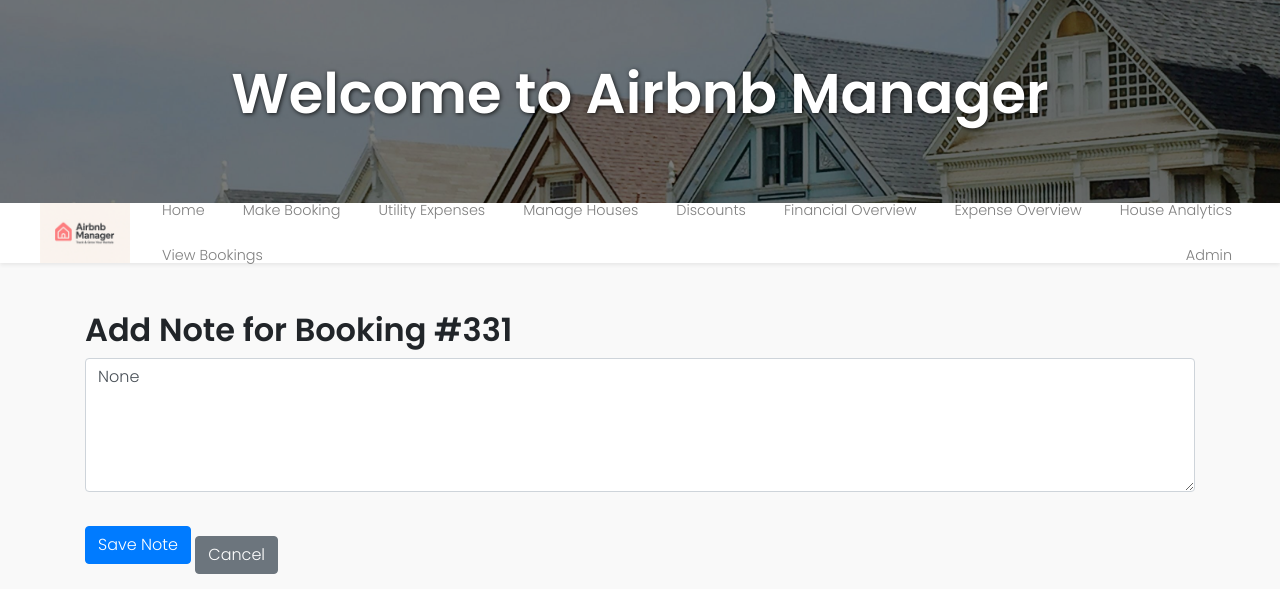
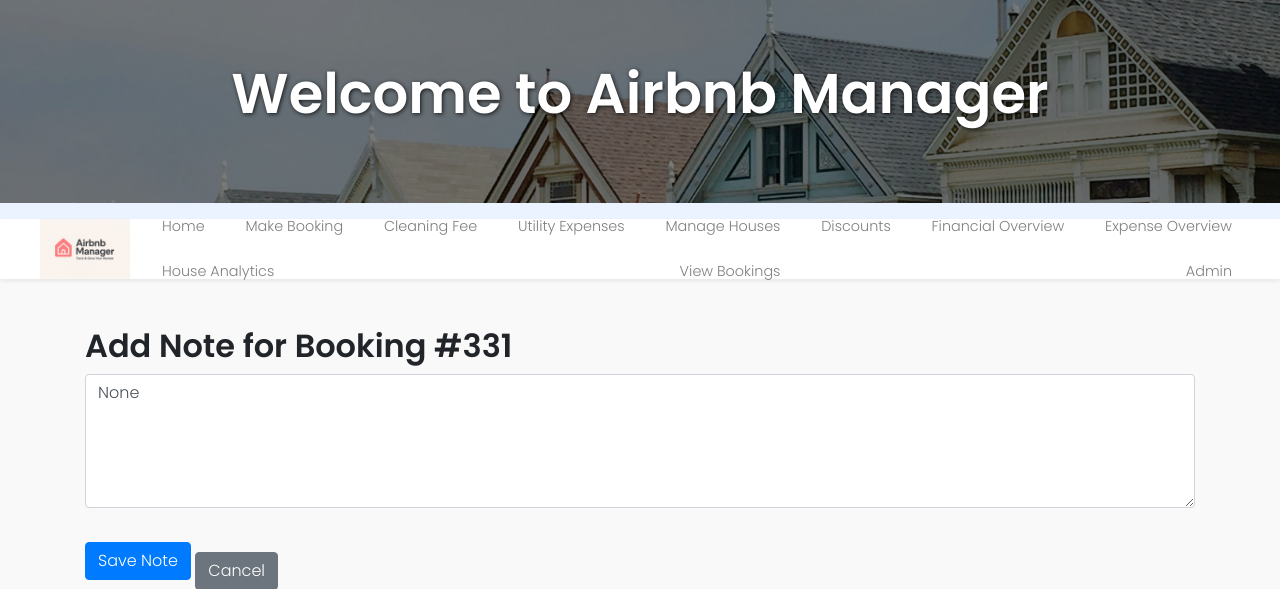
Before and after one commit to neagoecarina/airbnb, a Django app: page /booking/331/add-note/ in a window 1280 px wide. Shown: the top 589 px of the page. Run offline with Django 5.2, Linux system fonts and the light colour scheme; data comes from the database, SQL or seed files in the repository; both versions use the stored data as it was after the commit; some libraries are stand-ins or nearby versions.

Commit message:
cleaning fee edit

```diff
--- a/airbnb_manager/urls.py
+++ b/airbnb_manager/urls.py
@@ -87,6 +87,9 @@
     path('booking/<int:booking_id>/delete/', views.delete_booking, name='delete_booking'),
     path('booking/<int:booking_id>/add-note/', views.add_note, name='add_note'),
 
+    path('houses/cleaning-fee/', views.edit_cleaning_fee, name='edit_cleaning_fee'),
+
+
     path('register/',views.register, name='register'),
     path('login/', views.login_view, name='login'),
 
--- a/houses/models.py
+++ b/houses/models.py
@@ -9,7 +9,7 @@
 from .utils import get_discounted_price  # Import your discount function
 
 from decimal import Decimal, ROUND_HALF_UP, InvalidOperation
-# Create your models here.
+
 # houses/models.py
 
 
@@ -31,7 +31,8 @@
     start_date = models.DateField()
     end_date = models.DateField()
     booking_earnings = models.DecimalField(max_digits=10, decimal_places=2, default=Decimal('0.00'))  # New field for earnings
-    cleaning_fee = models.DecimalField(max_digits=10, decimal_places=2, default=Decimal('50.00'))  # Default cleaning fee
+    #cleaning_fee = models.DecimalField(max_digits=10, decimal_places=2, default=Decimal('50.00'))  # Default cleaning fee
+    cleaning_fee = models.DecimalField(max_digits=10, decimal_places=2, default=0)
     user = models.ForeignKey(User, on_delete=models.CASCADE)
     note = models.TextField(blank=True, null=True)
 
@@ -96,7 +97,8 @@
                     booking_expense = BookingExpense.objects.create(
                         booking=self,
                         expense_type="Cleaning Fee",
-                        amount=self.cleaning_fee,
+                        #amount=self.cleaning_fee,
+                        amount=CleaningFeeSetting.get_current_fee(),
                         date=self.start_date  # Pass full date here
                     )
                     print(f"✅ Cleaning fee expense created: {booking_expense.amount}")
@@ -338,3 +340,14 @@
         if not check_date:
             check_date = timezone.now().date()
         return self.start_date <= check_date <= self.end_date
+
+class CleaningFeeSetting(models.Model):
+    amount = models.DecimalField(max_digits=10, decimal_places=2, default=Decimal('50.00'))
+
+    def __str__(self):
+        return f"Cleaning Fee: {self.amount} RON"
+
+    @staticmethod
+    def get_current_fee():
+        setting, _ = CleaningFeeSetting.objects.get_or_create(id=1)
+        return setting.amount
--- a/houses/templates/master.html
+++ b/houses/templates/master.html
@@ -114,6 +111,18 @@
       background-color: #ddd;
       color: #222;
       border-color: #bbb;
+    }
+
+    /* User info - ușor diferit vizual */
+    .user-info {
+      background-color: #eaf3ff;
+      box-shadow: 0 1px 4px rgb(0 0 0 / 0.1);
+      padding: 8px 30px;
+      display: flex;
+      justify-content: flex-end;
+      align-items: center;
+      font-size: 0.9rem;
+      gap: 15px;
     }
 
     footer {
@@ -149,27 +181,34 @@
     </div>
   </section>
 
-  <!-- Navbar below hero -->
-<!-- Navbar below hero -->
+  <!-- Greeting + logout -->
+  <div class="user-info">
+    {% if user.is_authenticated %}
+      <span class="text-secondary">Hello, {{ user.username }}!</span>
+      <form method="post" action="{% url 'logout' %}" class="mb-0">
+        {% csrf_token %}
+        <button type="submit" class="btn btn-outline-secondary btn-sm rounded-pill px-3 py-1">Logout</button>
+      </form>
+    {% endif %}
+  </div>
+
+  <!-- Navbar -->
   <nav class="navbar navbar-expand-lg navbar-light shadow-sm py-2">
     <div class="container-fluid px-4 d-flex align-items-center justify-content-between">
-
-    <!-- Brand -->
       <a class="navbar-brand d-flex align-items-center mr-4" href="{% url 'home' %}">
         <img src="{% static 'images/logo.png' %}" alt="Logo" onerror="this.style.display='none';" />
       </a>
 
-    <!-- Toggle button for mobile -->
       <button class="navbar-toggler" type="button" data-toggle="collapse" data-target="#navbarNav"
         aria-controls="navbarNav" aria-expanded="false" aria-label="Toggle navigation">
         <span class="navbar-toggler-icon"></span>
       </button>
 
-    <!-- Nav links -->
       <div class="collapse navbar-collapse" id="navbarNav">
         <ul class="navbar-nav d-flex w-100 justify-content-between align-items-center" style="font-size: 0.9rem;">
           <li class="nav-item"><a href="{% url 'home' %}" class="nav-link px-2">Home</a></li>
           <li class="nav-item"><a href="/houses/" class="nav-link px-2">Make Booking</a></li>
+          <li class="nav-item"><a href="{% url 'edit_cleaning_fee' %}" class="nav-link px-2">Cleaning Fee</a></li>
           <li class="nav-item"><a href="/utility-expenses/" class="nav-link px-2">Utility Expenses</a></li>
           <li class="nav-item"><a href="{% url 'manage_houses' %}" class="nav-link px-2">Manage Houses</a></li>
           <li class="nav-item"><a href="{% url 'discounts_page' %}" class="nav-link px-2">Discounts</a></li>
@@ -230,6 +261,16 @@
       if (hero && navbar) {
         observer.observe(hero);
       }
+
+      // Scroll to top button
+      const scrollBtn = document.getElementById("scrollToTopBtn");
+      window.addEventListener("scroll", () => {
+        scrollBtn.style.display = window.scrollY > 300 ? "block" : "none";
+      });
+
+      scrollBtn.addEventListener("click", () => {
+        window.scrollTo({ top: 0, behavior: "smooth" });
+      });
     });
   </script>
 
--- a/houses/urls.py
+++ b/houses/urls.py
@@ -52,6 +52,8 @@
     # Delete discount (handled via AJAX)
     path('houses/discounts/delete/<int:discount_id>/', views.delete_discount, name='delete_discount'),
 
+    path('houses/cleaning-fee/', views.edit_cleaning_fee, name='edit_cleaning_fee'),
+
     path('register/', register, name='register'),
     path('login/', login_view, name='login'),
     path('logout/', LogoutView.as_view(next_page='/login', http_method_names=['get', 'post']), name='logout'),
--- a/houses/views.py
+++ b/houses/views.py
@@ -1989,3 +1989,24 @@
 
     # Return the discounted price as JSON
     return JsonResponse({'discounted_price': round(discounted_price, 2)})  # Return rounded to 2 decimal places
+
+
+from django.shortcuts import render, redirect
+from .models import CleaningFeeSetting
+from .forms import CleaningFeeForm
+
+
+
+def edit_cleaning_fee(request):
+    setting, _ = CleaningFeeSetting.objects.get_or_create(id=1)
+
+    if request.method == 'POST':
+        form = CleaningFeeForm(request.POST, instance=setting)
+        if form.is_valid():
+            form.save()
+            # după salvare afișăm modalul de succes
+            return render(request, 'houses/edit_cleaning_fee.html', {'form': form, 'success': True})
+    else:
+        form = CleaningFeeForm(instance=setting)
+
+    return render(request, 'houses/edit_cleaning_fee.html', {'form': form})
```
Also changed, not shown: other parts of houses/templates/master.html (+31 -19 lines), houses/forms.py (+8 -0 lines), houses/templates/houses/edit_cleaning_fee.html (added, +48 -0 lines), db.sqlite3, houses/migrations/0040_cleaningfeesetting_alter_booking_cleaning_fee.py (added). Lines whose indentation alone changed are shown as unchanged.
